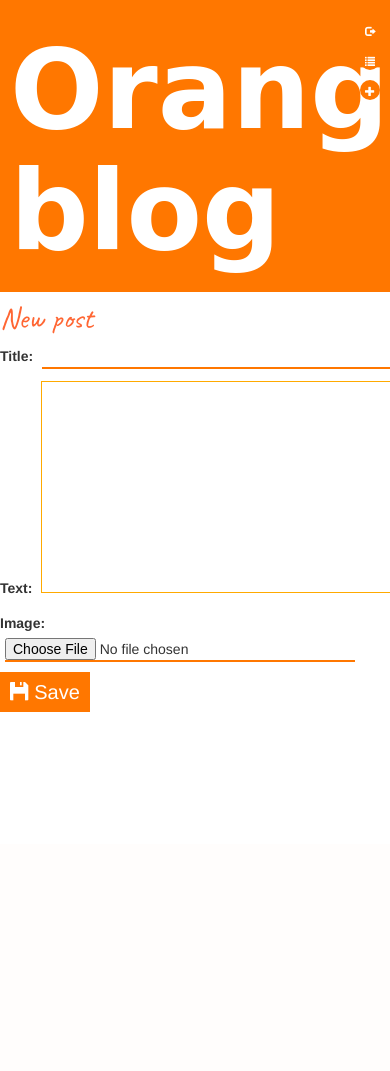
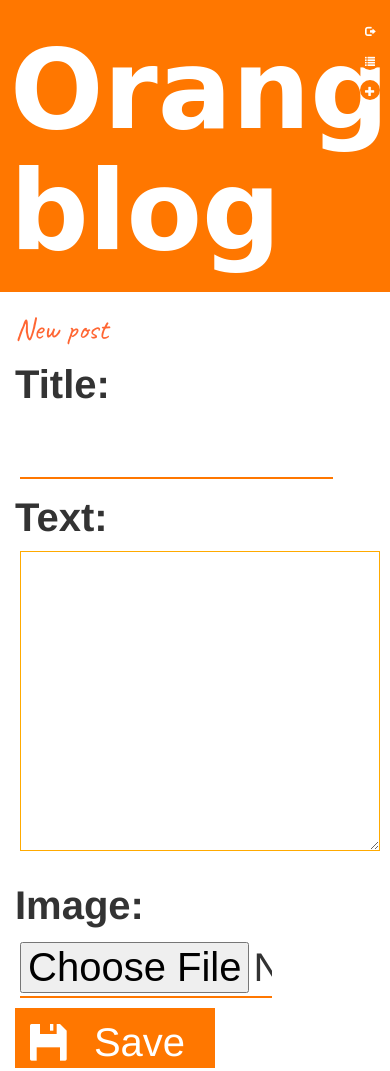
Before and after one commit to Unlogical/django-blog, a Django app: page /post/new/ in a window 390 px wide; the page is wider, and only the part inside the window is pictured. Before the commit the page ends 712 px from the top of that part, so only its background shows below. Run offline with Django 3.2, Linux system fonts and the light colour scheme; the visitor is signed in with stand-in values (Sample User, id 1); some libraries are stand-ins or nearby versions; some web fonts are replaced.

Commit message:
css for post_edit page (small screen)

```diff
--- a/blog/static/css/buttons.css
+++ b/blog/static/css/buttons.css
@@ -286,3 +223,68 @@
     -moz-transition-duration: 0.8s;
     transition-duration: 0.8s;
 }
+@media(max-width: 1000px){
+	.menu {
+		position: absolute;
+		top: 10px;
+		right: 0;
+	}
+
+	.menu .round_button {
+		margin-right: 40px;
+		margin-top: 30px;
+		padding: 20px;
+		border-radius: 45px;
+	}
+
+	.menu .round_button span {
+		font-size: 50px;
+	}
+
+	.save_button {
+		width: 200px;
+		height: 60px;
+	}
+	.save_button p{
+		font-size: 40px;
+	}
+	.save_button span {
+		margin-left: 10px;
+		margin-top: 10px;
+		font-size: 40px;
+	}
+
+}
+
+@media(max-width: 600px){
+	.menu {
+		position: absolute;
+		top: 10px;
+		right: 10px;
+		width: 20px;
+	}
+	.menu .round_button {
+		padding: 0 5px;
+		margin: 0;
+		margin-top: 10px ;
+		text-align: center;
+	}
+	.menu .round_button span {
+		font-size: 10px;
+	}
+	.round_button::after {
+		font-size: 8px;
+		margin-top: 20px;
+	}
+	.log_out_icon::after {
+	margin-left: -50px;
+	}
+
+	.new_post_icon::after {
+		margin-left: -40px;
+	}
+
+	.draft_list_icon::after {
+		margin-left: -30px;
+	}
+}
--- a/blog/static/css/form.css
+++ b/blog/static/css/form.css
@@ -26,6 +26,27 @@
 .lower {
 	margin-top: 10px;
 }
+
+
+@media(max-width: 1000px) {
+	.post_form p {
+		font-size: 40px;
+	}
+	.post_form input {
+		width: 87%;
+	}
+
+	.post_form textarea {
+		width: 100%;
+		height: 300px;
+	}
+
+	.post_form input[type=file] {
+		display: inline-block;
+		width: 70%;
+	}
+}
+
 
 .login_form {
 	width: 400px;
--- a/blog/templates/blog/post_edit.html
+++ b/blog/templates/blog/post_edit.html
@@ -1,9 +1,12 @@
 {% extends 'blog/base.html' %}
 {% block content%}
-<h2 class="post post_title lower">New post</h2>
-<form enctype="multipart/form-data" method="post" class="post post_form">
-	{% csrf_token %}
-	{{ form.as_p }}
-	<button type="submit" class="save_button button"><span class="glyphicon glyphicon-floppy-disk"></span><p>Save</p></button>
-</form>
+<div class="col-xs-0 col-sm-0 col-md-2 col-lg-2"></div>
+<div class="col-xs-12 col-sm-12 col-md-8 col-lg-8">
+	<h2 class="post_title">New post</h2>
+	<form enctype="multipart/form-data" method="post" class="post_form">
+		{% csrf_token %}
+		{{ form.as_p }}
+		<button type="submit" class="save_button button"><span class="glyphicon glyphicon-floppy-disk"></span><p>Save</p></button>
+	</form>
+</div>
 {% endblock %}
```
Also changed, not shown: other parts of blog/static/css/buttons.css (+0 -63 lines).
